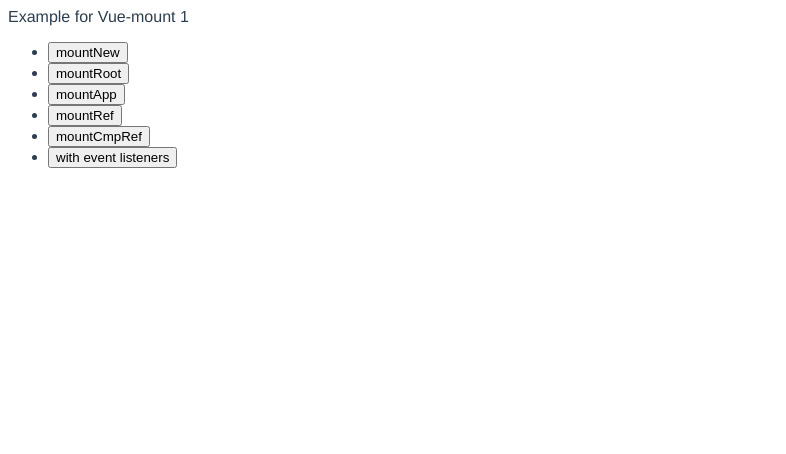
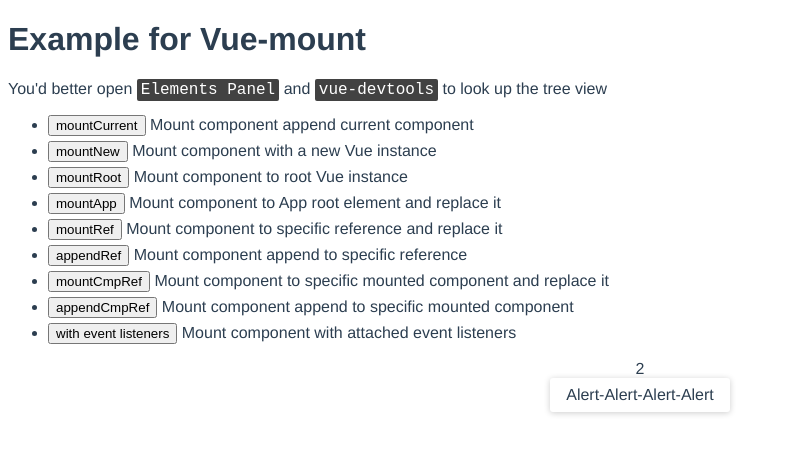
Before and after one commit to CalvinVon/vue-mount, a Vue app: page / in a window 1280 px wide. Shown: the top 454 px of the page, without its empty margins (0-786 px from the left). Built offline with nearby package versions, Linux system fonts and the light colour scheme.

Commit message:
feat v0.4.0 new option `mode`

```diff
--- a/examples/App.vue
+++ b/examples/App.vue
@@ -1,23 +1,40 @@
 <template>
 	<div id="app">
-        Example for Vue-mount
-        {{ _uid }}
+		<h1>Example for Vue-mount</h1>
+		<p>You'd better open <code class="code">Elements Panel</code> and <code class="code">vue-devtools</code> to look up the tree view</p>
 
 		<ul class="test-btns">
-            <li><button @click="mountNew">mountNew</button></li>
-            <li><button @click="mountRoot">mountRoot</button></li>
-            <li><button @click="mountApp">mountApp</button></li>
-            <li><button @click="mountRef">mountRef</button></li>
-            <li><button @click="mountCmpRef">mountCmpRef</button></li>
-            <li><button @click="mountWithListeners">with event listeners</button></li>
+			<li><button @click="mountCurrent">mountCurrent</button> Mount component append current component</li>
+			<li><button @click="mountNew">mountNew</button> Mount component with a new Vue instance</li>
+			<li><button @click="mountRoot">mountRoot</button> Mount component to root Vue instance</li>
+			<li><button @click="mountApp">mountApp</button> Mount component to App root element and replace it</li>
+			<li><button @click="mountRef">mountRef</button> Mount component to specific reference and replace it</li>
+			<li><button @click="appendRef">appendRef</button> Mount component append to specific reference</li>
+			<li><button @click="mountCmpRef">mountCmpRef</button> Mount component to specific mounted component and replace it</li>
+			<li><button @click="appendCmpRef">appendCmpRef</button> Mount component append to specific mounted component</li>
+			<li><button @click="mountWithListeners">with event listeners</button> Mount component with attached event listeners</li>
 		</ul>
 
-        <!-- <div id="target"
+		<div id="target"
 		     ref="target"></div>
 
-        <alert ref="alert"></alert> -->
+		<alert ref="alert"></alert>
 	</div>
 </template>
+
+<style>
+#app .code {
+	font-size: 16px;
+	background: #424242;
+	padding: 2px 4px;
+	border-radius: 2px;
+	color: white;
+}
+.test-btns li {
+    margin: 5px 0;
+}
+</style>
+
 
 <script>
 import Mount, { mount } from "../src";
@@ -26,7 +43,7 @@
 export default {
 	name: "app",
 	components: {
-        Alert,
+		Alert
 	},
 	data() {
 		return {
@@ -35,6 +52,24 @@
 		};
 	},
 	methods: {
+        mountCurrent() {
+            mount(Alert, {
+                target: this,
+                mode: 'append',
+				props: {
+					testProps: 123
+				},
+				data: {
+					target: "root",
+					notices: [
+						{
+							content: "mountNew",
+							duration: 10
+						}
+					]
+				}
+			});
+        },
 		mountNew() {
 			mount(Alert, {
 				props: {
@@ -102,6 +137,24 @@
 				}
 			});
 		},
+		appendRef() {
+			mount(Alert, {
+				target: this.$refs.target,
+				mode: "append",
+				props: {
+					testProps: 123
+				},
+				data: {
+					target: this.$refs.target,
+					notices: [
+						{
+							content: "mountRef",
+							duration: 10
+						}
+					]
+				}
+			});
+		},
 		mountCmpRef() {
 			mount(Alert, {
 				target: this.$refs.alert,
@@ -119,36 +172,52 @@
 				}
 			});
 		},
+		appendCmpRef() {
+			mount(Alert, {
+				target: this.$refs.alert,
+				mode: "append",
+				props: {
+					testProps: 123
+				},
+				data: {
+					target: this.$refs.target,
+					notices: [
+						{
+							content: "mountCmpRef",
+							duration: 10
+						}
+					]
+				}
+			});
+		},
 		mountWithListeners() {
 			mount(Alert, {
-                target: 'root',
+				target: "root",
 				on: {
-                    'mount:mount'(vm, mnt) {
-                        console.log('mount:mounted');
+					"mount:mount"(vm, mnt) {
+						console.log("mount:mounted");
 						vm.add({
-                            content: 'Actived by on option',
+							content: "Actived by on option",
 							duration: 1
 						});
 					},
-                    'mount:destroy'() {
-                        console.log('mount:destroyed')
+					"mount:destroy"() {
+						console.log("mount:destroyed");
 					},
 					remove: {
 						once: true,
 						handler: (vm, mnt) => {
-                            console.log('remove');
+							console.log("remove");
 						}
 					},
-                    'remove-with-event'(...args) {
+					"remove-with-event"(...args) {
 						console.log(args);
 					}
 				}
-            })
+			});
 		}
 	},
-    mounted() {
-
-    }
+	mounted() {}
 };
 </script>
 
--- a/examples/main.js
+++ b/examples/main.js
@@ -1,26 +1,8 @@
 import Vue from 'vue';
-import VueRouter from 'vue-router';
 import App from './App.vue';
-
-import Alert from "./alert/index";
-import Mount from "../src";
-
 
 Vue.config.debug = true;
 
-Vue.prototype.$main = 123;
-
-Vue.use(VueRouter);
-
-const router = new VueRouter({
-    routes: [
-        { path: '/' },
-        { path: '/a' },
-        { path: '/vue' },
-    ]
-})
-
 new Vue({
-    router,
     render: h => h(App),
 }).$mount('#app');
--- a/package.json
+++ b/package.json
@@ -1,6 +1,6 @@
 {
   "name": "vue-mount",
-  "version": "0.3.0",
+  "version": "0.4.0",
   "description": "A tool for dynamic mounting Vue components.",
   "main": "lib/index.js",
   "module": "es/index.js",
@@ -46,7 +46,6 @@
     "mocha": "^6.1.4",
     "uglifyjs-webpack-plugin": "^2.1.3",
     "vue": "^2.6.10",
-    "vue-router": "^3.0.6",
     "vue-template-compiler": "^2.5.21",
     "webpack": "^4.32.2",
     "webpack-cli": "^3.3.2"
--- a/src/mount.js
+++ b/src/mount.js
@@ -1,14 +1,26 @@
 import Vue from 'vue';
-import { isOneOf, isType, isEmptyObject, isVueInstance, findParentVm, getElement } from './utils';
+import {
+    isOneOf,
+    isType,
+    isEmptyObject,
+    isVueInstance,
+    isRootVue,
+    findParentVm,
+    getElement
+} from './utils';
 
 /**
  *
  * @param {MountOptions} options
  * @param {Object} options.props component props data
  * @param {Object} options.data component data
- * @param {Object} options.target component mount target. Options: `new`,`root` Default: `new`
- * @param {Object} options.root app root element
- * @param {Object} options.rootOptions app root instance options
+ * @param {string|Element|Vue|VNode} options.target component mount target.
+ *      - when string: Options: `new`,`root`. Default: `new`.
+ * @param {string} options.mode component mount mode.
+ *      - Options: `replace`,`append`. Default: `replace`.
+ *      - disabled when target is `new` or `root`.
+ * @param {string|Element|Vue|VNode} options.root app root element
+ * @param {VueOptions} options.rootOptions app root instance options
  */
 function parseOptions(options) {
     const {
@@ -16,6 +28,7 @@
         data = {},
         on = {},
         target = 'new',
+        mode = 'replace',
         root = '#app',
         rootOptions = {}
     } = options || {};
@@ -28,6 +41,7 @@
         rootVm,
         target,
         targetElement: getElement(target),
+        mode,
         propsData: props,
         targetData: data,
         targetEventListener: on,
@@ -212,23 +226,42 @@
 
         // Append to vue component instance
         else {
-            let hostVm = isVueInstance(this.options.targetElement);
+            let hostVm = isVueInstance(options.targetElement),
+                parentVm;
+
+            if (isRootVue(hostVm)) hostVm = hostVm.$children[0];
+
             if (hostVm) {
-                const _parent = hostVm.$parent;
-                hostVm.$emit('mount:destroy');
-                hostVm.$destroy();
-                instance.$parent = _parent;
-                _parent && (_parent.$children = [...new Set([..._parent.$children, instance])]);
+                // Whether replace host vm
+                if (options.mode === 'append') {
+                    parentVm = hostVm;
+                }
+                else {
+                    const _parent = hostVm.$parent;
+                    hostVm.$emit('mount:destroy');
+                    hostVm.$destroy();
+                    instance.$parent = _parent;
+                    _parent && (_parent.$children = [...new Set([..._parent.$children, instance])]);
+                }
             }
 
-            const parentVm = findParentVm(this.options.targetElement);
-            if (parentVm) {
+            if (parentVm || (parentVm = findParentVm(options.targetElement))) {
                 parentVm.$children = [...new Set([...parentVm.$children, instance])];
                 instance.$parent = parentVm;
                 instance.$root = parentVm.$root;
             }
-            instance.$mount(this.options.targetElement);
+
+            if (options.mode === 'append') {
+                // Append mount
+                instance.$mount();
+                options.targetElement.appendChild(instance.$el);
+            }
+            else {
+                // Replace Mount
+                instance.$mount(options.targetElement);
+            }
         }
+
         instance.$el.__mount__ = this;
         // Emit instance mount event
         instance.$emit('mount:mount');
```
Also changed, not shown: es/mount.js (+33 -14 lines), lib/mount.js, 3 other files (tests, documents, lock files or other folders). Lines whose indentation alone changed are shown as unchanged.
